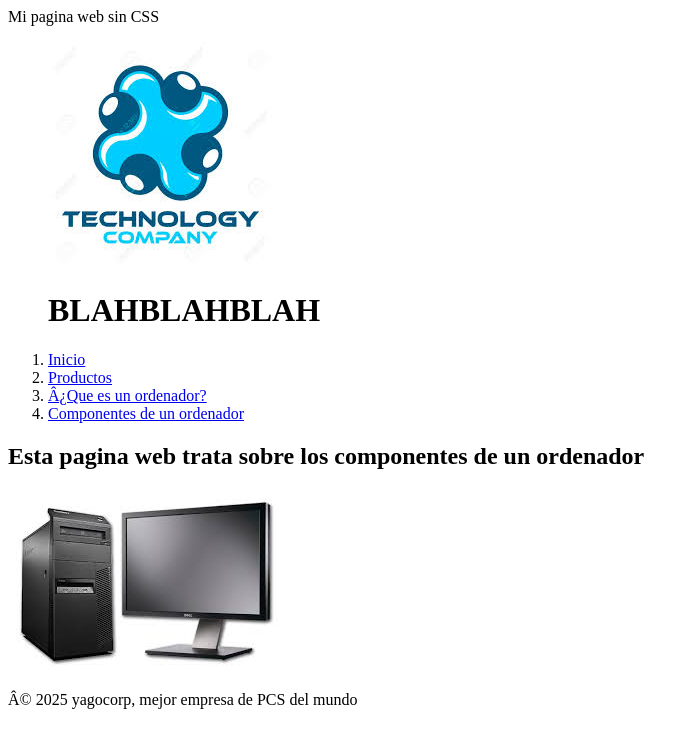
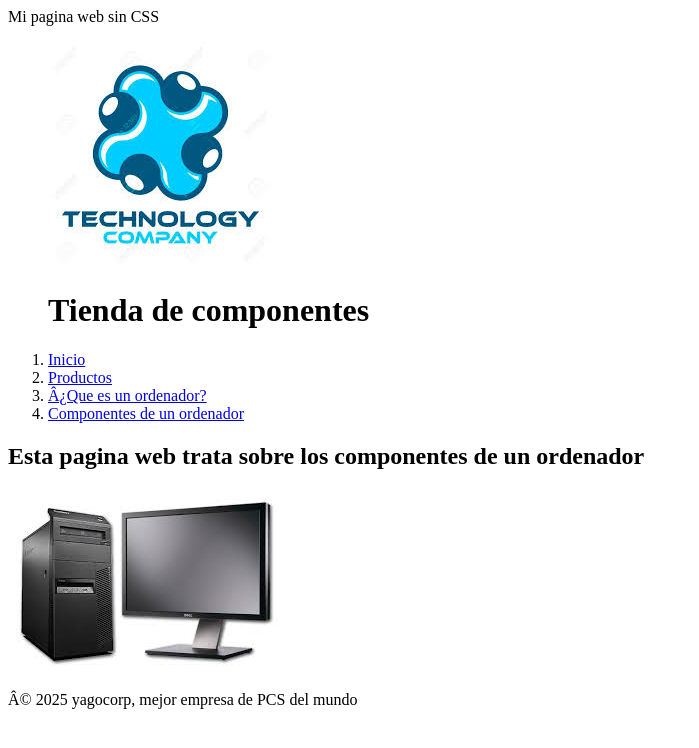
Before and after one commit to yagofb/HTML5_solo, a plain HTML site: page index.html in a window 1280 px wide. Shown: the whole page, without its empty margins (0-699 px from the left). Drawn offline with Linux system fonts and the light colour scheme.

Commit message:
Se cambio el texto de la figura

```diff
--- a/index.html
+++ b/index.html
@@ -10,7 +10,7 @@
     <header>
         <figure>
             <img src="logo_pagina.jpeg" alt="logo de mi pagina">
-            <figcaption><h1>BLAHBLAHBLAH</h1></figcaption>
+            <figcaption><h1>Tienda de componentes</h1></figcaption>
         </figure>
 
         <nav>
```
